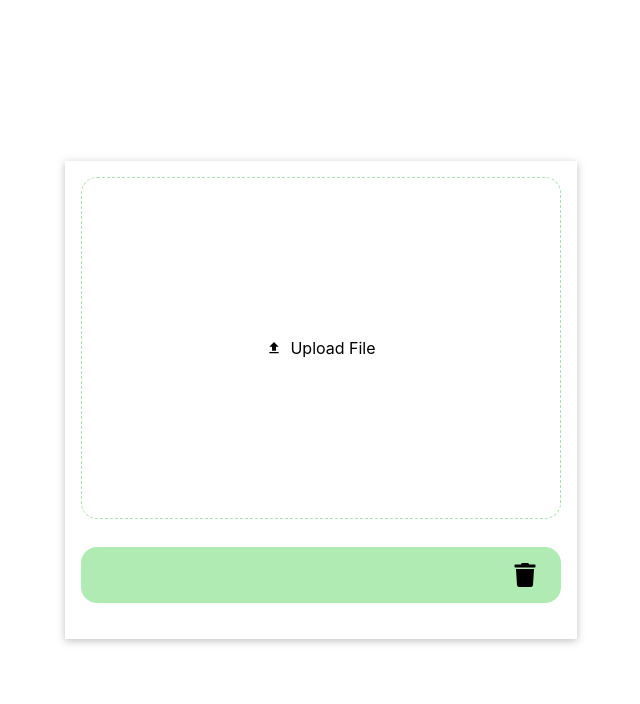
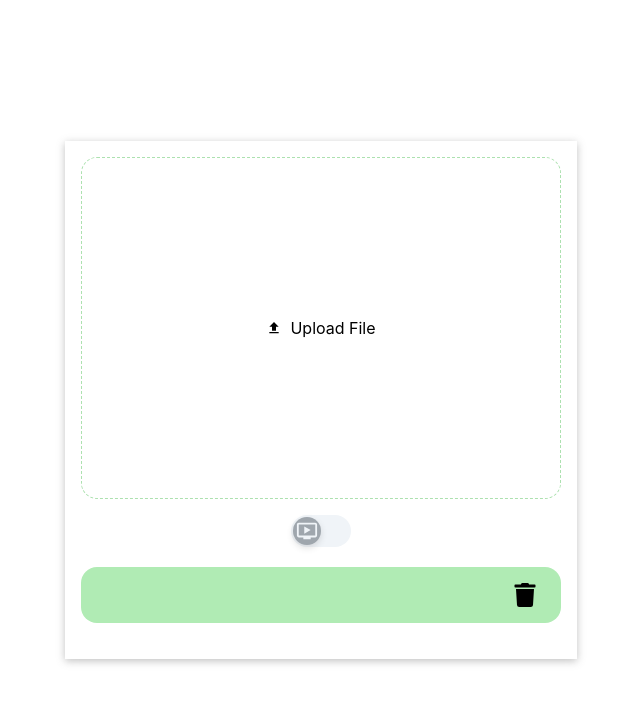
Before and after one commit to nmkha-github/thesis-demo-app, a React (Create React App) app in the folder frontend/: page / in a window 1280 px wide. Shown: the top 704 px of the page, without its empty margins (319-959 px from the left). Built offline with nearby package versions, Linux system fonts and the light colour scheme.

Commit message:
update UI

```diff
--- a/frontend/package.json
+++ b/frontend/package.json
@@ -5,6 +5,7 @@
   "dependencies": {
     "@emotion/react": "^11.11.4",
     "@emotion/styled": "^11.11.5",
+    "@mui/joy": "^5.0.0-beta.48",
     "@mui/material": "^5.15.20",
     "@testing-library/jest-dom": "^5.17.0",
     "@testing-library/react": "^13.4.0",
--- a/frontend/src/pages/HomePage/HomePage.tsx
+++ b/frontend/src/pages/HomePage/HomePage.tsx
@@ -1,7 +1,11 @@
 import { Box, Collapse, IconButton } from "@mui/material";
-import { useEffect, useRef, useState } from "react";
+import Switch, { switchClasses } from "@mui/joy/Switch";
+import { Theme } from "@mui/joy";
+import { useEffect, useMemo, useRef, useState } from "react";
 import { MdFileUpload } from "react-icons/md";
 import { FaTrash } from "react-icons/fa";
+import { VscServerProcess } from "react-icons/vsc";
+import { MdOndemandVideo } from "react-icons/md";
 import Colors from "../../lib/constants/colors";
 import useAppSnackbar from "../../lib/hook/useAppSnackbar";
 import TrackingSection from "./components/TrackingSection/TrackingSection";
@@ -12,8 +16,22 @@ const HomePage = () => {
   const videoRef = useRef<ReactPlayer>(null);
   const [file, setFile] = useState<File>();
   const [trackingOpen, setTrackingOpen] = useState(false);
+  const [checked, setChecked] = useState(false);
+  const { showSnackbarError } = useAppSnackbar();
 
-  const { showSnackbarError } = useAppSnackbar();
+  const RawVideo = useMemo(
+    () => (
+      <ReactPlayer
+        ref={videoRef}
+        url={!!file ? URL.createObjectURL(file) : ""}
+        width={"100%"}
+        height={340}
+        style={{ display: !!file ? "block" : "none" }}
+        controls
+      />
+    ),
+    [file]
+  );
 
   const uploadFile = (event: React.ChangeEvent<HTMLInputElement>) => {
     if (event.target.files) {
@@ -61,14 +79,8 @@ const HomePage = () => {
         }}
       >
         <Box style={{ width: 480 }}>
-          <ReactPlayer
-            ref={videoRef}
-            url={!!file ? URL.createObjectURL(file) : ""}
-            width={"100%"}
-            height={340}
-            style={{ display: !!file ? "block" : "none" }}
-            controls
-          />
+          {RawVideo}
+
           {!file && (
             <Box
               style={{
@@ -86,12 +98,60 @@ const HomePage = () => {
               <p>Upload File</p>
             </Box>
           )}
+          <Box
+            style={{
+              paddingTop: 16,
+              display: "flex",
+              justifyContent: "center",
+            }}
+          >
+            <Switch
+              disabled={!file}
+              checked={checked}
+              onChange={(event: React.ChangeEvent<HTMLInputElement>) =>
+                setChecked(event.target.checked)
+              }
+              slotProps={{
+                thumb: {
+                  children: checked ? (
+                    <VscServerProcess size={22} />
+                  ) : (
+                    <MdOndemandVideo size={22} />
+                  ),
+                },
+              }}
+              sx={(theme: Theme) => ({
+                "--Switch-thumbShadow": "0 3px 7px 0 rgba(0 0 0 / 0.12)",
+                "--Switch-thumbSize": "28px",
+                "--Switch-trackWidth": "60px",
+                "--Switch-trackHeight": "32px",
+                "--Switch-trackBackground":
+                  theme.vars.palette.background.level3,
+                [`& .${switchClasses.thumb}`]: {
+                  transition: "width 0.2s, left 0.2s",
+                },
+                "&:hover": {
+                  "--Switch-trackBackground":
+                    theme.vars.palette.background.level3,
+                },
+                "&:active": {
+                  "--Switch-thumbWidth": "32px",
+                },
+                [`&.${switchClasses.checked}`]: {
+                  "--Switch-trackBackground": Colors.primary,
+                  "&:hover": {
+                    "--Switch-trackBackground": Colors.primary,
+                  },
+                },
+              })}
+            />
+          </Box>
 
           <Box
             style={{
               padding: "8px 16px",
               background: Colors.primary1,
-              marginTop: 28,
+              marginTop: 20,
               marginBottom: 20,
               borderRadius: 16,
               display: "flex",
```
